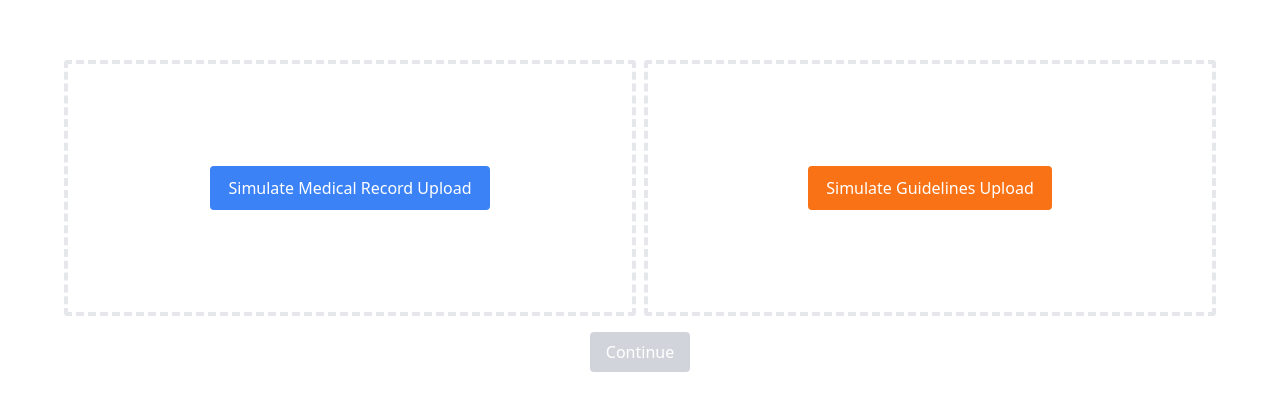
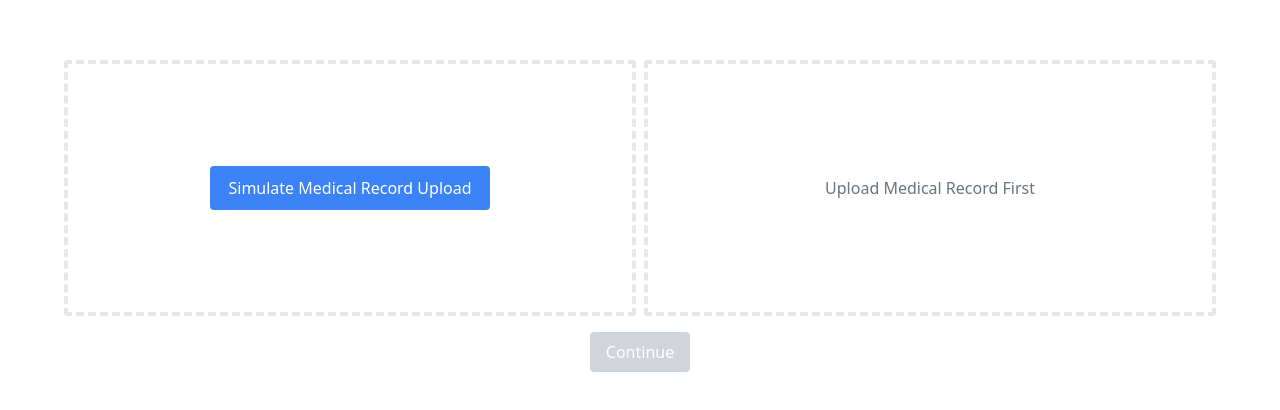
Before and after one commit to cohelm/product-engineer-starter, a Next.js app in the folder frontend/: page /dashboard in a window 1280 px wide. Shown: the part 176-586 px from the top of the page. Built offline with nearby package versions, Linux system fonts and the light colour scheme.

Commit message:
Disable guidelines upload until medical records uploaded first

```diff
--- a/frontend/components/guidelines-upload/index.tsx
+++ b/frontend/components/guidelines-upload/index.tsx
@@ -9,7 +9,7 @@ const SPINNER_TIMEOUT = 3000;
 
 export default function GuidelinesUpload() {
     const [ showSpinner, setShowSpinner ] = useState(false);
-    const { guidelinesFile, setGuidelinesFile } = useDashboard();
+    const { medicalRecord, guidelinesFile, setGuidelinesFile } = useDashboard();
 
     const handleClick = () => {
         setShowSpinner(true);
@@ -21,7 +21,11 @@ export default function GuidelinesUpload() {
 
     return(
         <div className="w-1/2 h-64 border border-4 border-gray-200 border-dashed rounded flex flex-row items-center justify-center">
-            {showSpinner ? <FaSpinner className="animate-spin text-gray-400" />:
+            {medicalRecord === null ?
+                <div className="text-gray-500 text-center">
+                    <span>Upload Medical Record First</span>
+                </div> :
+                (showSpinner ? <FaSpinner className="animate-spin text-gray-400" /> :
                     <button
                         className={classNames(
                             "text-white font-medium py-2 px-4 rounded border border-2",
@@ -36,7 +40,8 @@ export default function GuidelinesUpload() {
                                 <span>Guidelines File Uploaded</span>
                             </span>
                         )}
-            </button>}
+                    </button>
+                )}
         </div>
     )
 }
```
Lines whose indentation alone changed are shown as unchanged.
